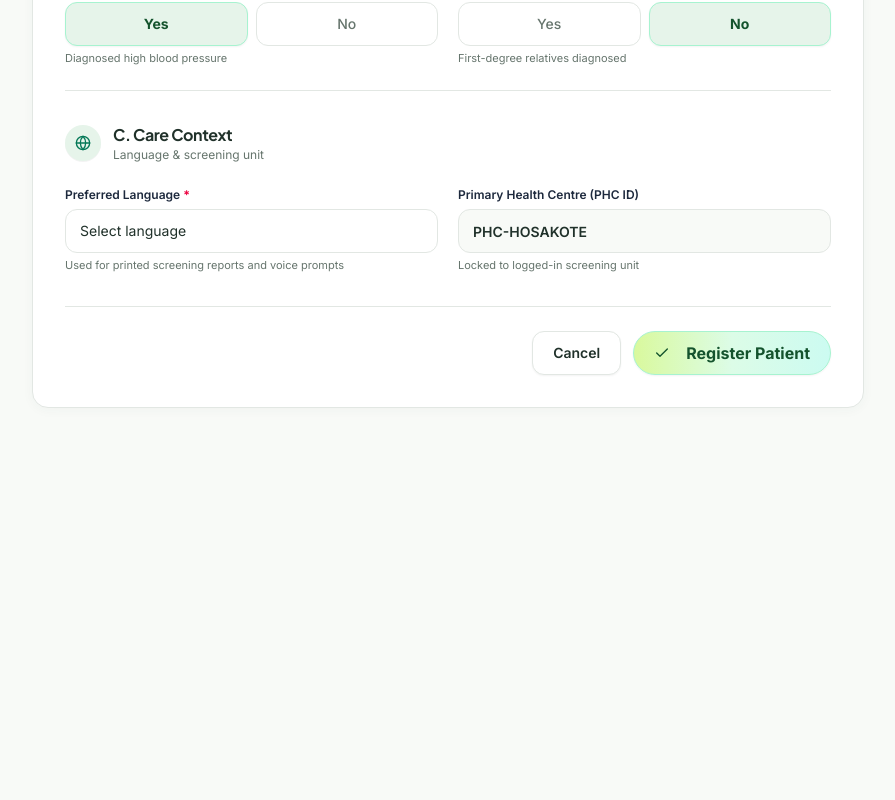
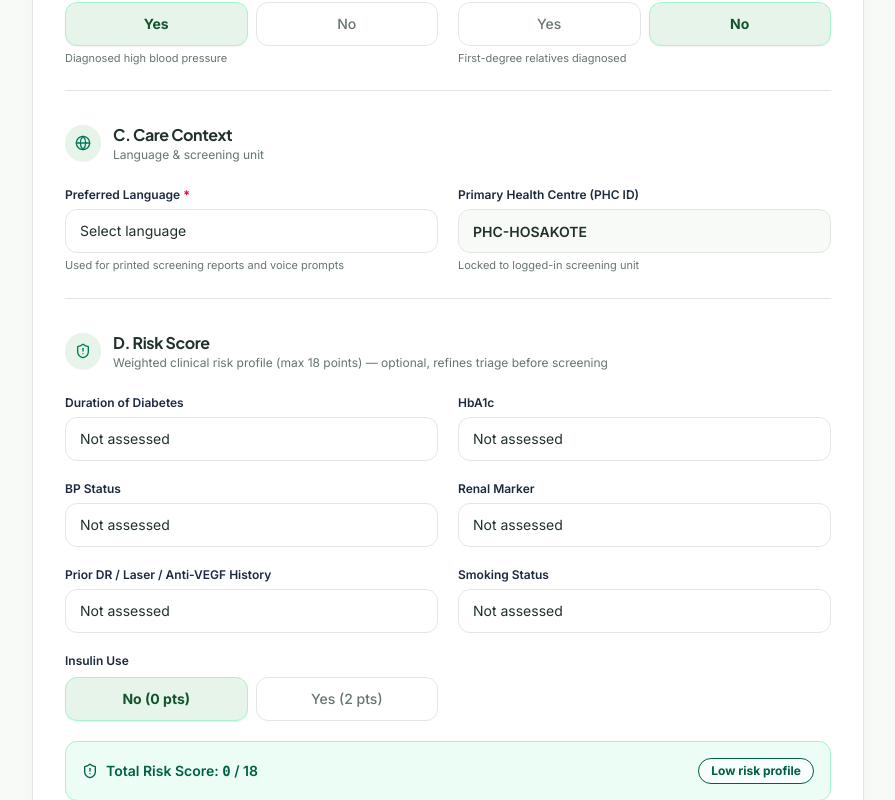
Before and after one commit to Mohammad-Adnan-Shakil/DRISHTI-AI, a React (Vite) app in the folder frontend/: page /register in a window 1280 px wide. Shown: the part 900-1700 px from the top of the page, without its empty margins (192-1087 px from the left). Before the commit the page ends 1380 px from the top, so only its background shows below. Built offline with nearby package versions, Linux system fonts and the light colour scheme.

Commit message:
feat: risk score fields in registration + patient history badge

```diff
--- a/frontend/src/lib/utils.js
+++ b/frontend/src/lib/utils.js
@@ -1,3 +1,17 @@
 export function cn(...classes) {
   return classes.filter(Boolean).join(' ')
 }
+
+// Registration-time Risk Score tier styling — shared between Register.jsx
+// (where the tier is computed) and PatientHistory.jsx (where it's displayed).
+export const RISK_TIER_STYLES = {
+  'Low risk profile': 'bg-emerald-50 text-emerald-800 border-emerald-200',
+  'Moderate risk profile': 'bg-amber-50 text-amber-800 border-amber-200',
+  'Elevated risk profile': 'bg-rose-50 text-rose-800 border-rose-200'
+}
+
+export function getRiskTierFromScore(totalScore) {
+  if (totalScore <= 5) return 'Low risk profile'
+  if (totalScore <= 10) return 'Moderate risk profile'
+  return 'Elevated risk profile'
+}
--- a/frontend/src/pages/PatientHistory.jsx
+++ b/frontend/src/pages/PatientHistory.jsx
@@ -1,4 +1,4 @@
-import { useState } from 'react'
+import { useState, useEffect } from 'react'
 import { Link, useNavigate, useParams } from 'react-router-dom'
 import {
   ArrowLeft,
@@ -24,11 +24,29 @@ import {
 } from 'lucide-react'
 import Navbar from '../components/Navbar'
 import GradeBadge from '../components/GradeBadge'
+import { getPatient } from '../lib/api'
+import { cn, RISK_TIER_STYLES } from '../lib/utils'
 
 export default function PatientHistory() {
   const navigate = useNavigate()
   const { patientId } = useParams()
   const activePatientId = patientId || 'DRI-2026-00421'
+
+  // Risk Score tier is only available for real, API-backed patients
+  // (numeric IDs from POST /api/patient) — demo/mock patient IDs have none.
+  const [apiPatient, setApiPatient] = useState(null)
+
+  useEffect(() => {
+    if (!/^\d+$/.test(activePatientId)) {
+      setApiPatient(null)
+      return
+    }
+    let cancelled = false
+    getPatient(activePatientId)
+      .then(p => { if (!cancelled) setApiPatient(p) })
+      .catch(() => { if (!cancelled) setApiPatient(null) })
+    return () => { cancelled = true }
+  }, [activePatientId])
 
   const [activeLayer, setActiveLayer] = useState('original') // 'original' | 'gradcam' | 'vessels'
   const [expandedVisits, setExpandedVisits] = useState({
@@ -178,6 +196,14 @@ export default function PatientHistory() {
                   <span className="inline-flex items-center gap-1 px-2.5 py-0.5 rounded-full bg-emerald-50 text-emerald-700 border border-emerald-200 text-xs font-semibold">
                     <span className="w-1.5 h-1.5 rounded-full bg-emerald-600"></span> Active Cohort
                   </span>
+                  {apiPatient?.risk_tier && (
+                    <span className={cn('inline-flex items-center gap-1 px-2.5 py-0.5 rounded-full border text-xs font-bold', RISK_TIER_STYLES[apiPatient.risk_tier])}>
+                      {apiPatient.risk_tier}
+                      {apiPatient.risk_score_total != null && (
+                        <span className="font-mono font-semibold opacity-80">({apiPatient.risk_score_total}/18)</span>
+                      )}
+                    </span>
+                  )}
                 </div>
                 <p className="text-xs sm:text-sm text-slate-500">
                   52 yrs • Female • PHC Hosakote • Primary ABHA ID: <span className="font-mono text-slate-700 font-medium">91-4829-1049-2210</span>
--- a/frontend/src/pages/Register.jsx
+++ b/frontend/src/pages/Register.jsx
@@ -1,8 +1,74 @@
-import { useState } from 'react'
+import { useState, useMemo } from 'react'
 import { Link, useNavigate } from 'react-router-dom'
-import { Check, User, FileText, Globe, AlertCircle, ArrowRight, Loader2 } from 'lucide-react'
+import { Check, User, FileText, Globe, AlertCircle, ArrowRight, Loader2, ShieldAlert } from 'lucide-react'
 import Navbar from '../components/Navbar'
 import { createPatient } from '../lib/api'
+import { cn, RISK_TIER_STYLES, getRiskTierFromScore } from '../lib/utils'
+
+// Registration-time Risk Score — 7 weighted clinical factors, max 18 points,
+// captured before any AI screening exists so PHC staff can triage on sight.
+const RISK_SCORE_FIELDS = [
+  {
+    key: 'diabetesDurationScore',
+    label: 'Duration of Diabetes',
+    options: [
+      { label: '< 5 years', score: 0 },
+      { label: '5 – 10 years', score: 1 },
+      { label: '10 – 15 years', score: 2 },
+      { label: '> 15 years', score: 3 }
+    ]
+  },
+  {
+    key: 'hba1cScore',
+    label: 'HbA1c',
+    options: [
+      { label: '< 7%', score: 0 },
+      { label: '7% – 8.5%', score: 1 },
+      { label: '8.5% – 10%', score: 2 },
+      { label: '> 10%', score: 3 }
+    ]
+  },
+  {
+    key: 'bpStatusScore',
+    label: 'BP Status',
+    options: [
+      { label: 'Controlled / No HTN', score: 0 },
+      { label: 'Diagnosed HTN, Controlled', score: 1 },
+      { label: 'Uncontrolled (> 140 systolic)', score: 2 }
+    ]
+  },
+  {
+    key: 'renalMarkerScore',
+    label: 'Renal Marker',
+    options: [
+      { label: 'Normal', score: 0 },
+      { label: 'Microalbuminuria', score: 2 },
+      { label: 'Overt Proteinuria', score: 3 }
+    ]
+  },
+  {
+    key: 'priorDrHistoryScore',
+    label: 'Prior DR / Laser / Anti-VEGF History',
+    options: [
+      { label: 'None', score: 0 },
+      { label: 'Prior Mild NPDR', score: 2 },
+      { label: 'Prior Moderate–Severe DR / Laser / Anti-VEGF', score: 4 }
+    ]
+  },
+  {
+    key: 'smokingStatusScore',
+    label: 'Smoking Status',
+    options: [
+      { label: 'Never / Former Smoker', score: 0 },
+      { label: 'Current Smoker', score: 1 }
+    ]
+  }
+]
+
+const INSULIN_USE_OPTIONS = [
+  { label: 'No', score: 0 },
+  { label: 'Yes', score: 2 }
+]
 
 export default function Register() {
   const navigate = useNavigate()
@@ -17,8 +83,25 @@ export default function Register() {
     hypertension: 'Yes',
     familyHistory: 'No',
     preferredLanguage: '',
-    phcId: 'PHC-HOSAKOTE'
+    phcId: 'PHC-HOSAKOTE',
+    // Risk Score section — values hold the selected option's score (number) or '' if unselected
+    diabetesDurationScore: '',
+    hba1cScore: '',
+    bpStatusScore: '',
+    renalMarkerScore: '',
+    insulinUseScore: 0,
+    priorDrHistoryScore: '',
+    smokingStatusScore: ''
   })
+
+  const riskScoreTotal = useMemo(() => {
+    return RISK_SCORE_FIELDS.reduce((sum, field) => {
+      const val = formData[field.key]
+      return sum + (val === '' || val == null ? 0 : Number(val))
+    }, Number(formData.insulinUseScore) || 0)
+  }, [formData])
+
+  const riskTierLabel = useMemo(() => getRiskTierFromScore(riskScoreTotal), [riskScoreTotal])
 
   const [errors, setErrors] = useState({})
   const [isSubmitting, setIsSubmitting] = useState(false)
@@ -62,7 +145,16 @@ export default function Register() {
         hba1c_level: formData.hba1c ? parseFloat(formData.hba1c) : null,
         hypertension: formData.hypertension === 'Yes',
         family_history_dr: formData.familyHistory === 'Yes',
-        preferred_language: formData.preferredLanguage
+        preferred_language: formData.preferredLanguage,
+        diabetes_duration_score: formData.diabetesDurationScore === '' ? null : Number(formData.diabetesDurationScore),
+        hba1c_score: formData.hba1cScore === '' ? null : Number(formData.hba1cScore),
+        bp_status_score: formData.bpStatusScore === '' ? null : Number(formData.bpStatusScore),
+        renal_marker_score: formData.renalMarkerScore === '' ? null : Number(formData.renalMarkerScore),
+        insulin_use_score: Number(formData.insulinUseScore) || 0,
+        prior_dr_history_score: formData.priorDrHistoryScore === '' ? null : Number(formData.priorDrHistoryScore),
+        smoking_status_score: formData.smokingStatusScore === '' ? null : Number(formData.smokingStatusScore),
+        risk_score_total: riskScoreTotal,
+        risk_tier: riskTierLabel
       })
       // Use returned ID if available
       if (result?.id) {
@@ -231,7 +323,7 @@ export default function Register() {
               </div>
 
               {/* SECTION C: Care Context */}
-              <div className="space-y-5">
+              <div className="space-y-5 pb-6 border-b border-[#E2E7E3]">
                 <div className="flex items-center gap-3">
                   <div className="w-9 h-9 rounded-full bg-[#E6F4EA] text-[#047857] flex items-center justify-center shrink-0 shadow-2xs"><Globe className="w-4 h-4" /></div>
                   <div>
@@ -261,6 +353,54 @@ export default function Register() {
                       className="touch-target w-full h-11 rounded-xl border border-[#E2E7E3] bg-[#F8FAF7] px-3.5 text-sm font-semibold text-[#20312A] cursor-not-allowed select-all" />
                     <p className="text-[11px] text-[#66756D] mt-1">Locked to logged-in screening unit</p>
                   </div>
+                </div>
+              </div>
+
+              {/* SECTION D: Risk Score */}
+              <div className="space-y-5">
+                <div className="flex items-center gap-3">
+                  <div className="w-9 h-9 rounded-full bg-[#E6F4EA] text-[#047857] flex items-center justify-center shrink-0 shadow-2xs"><ShieldAlert className="w-4 h-4" /></div>
+                  <div>
+                    <h2 className="font-heading font-bold text-base text-[#20312A] tracking-tight">D. Risk Score</h2>
+                    <p className="text-xs text-[#66756D]">Weighted clinical risk profile (max 18 points) — optional, refines triage before screening</p>
+                  </div>
+                </div>
+
+                <div className="grid grid-cols-1 sm:grid-cols-2 gap-5 pt-1">
+                  {RISK_SCORE_FIELDS.map(field => (
+                    <div key={field.key}>
+                      <label className="block text-xs font-semibold text-slate-800 mb-1.5" htmlFor={field.key}>{field.label}</label>
+                      <select id={field.key} value={formData[field.key]} onChange={(e) => handleInputChange(field.key, e.target.value)}
+                        className="touch-target w-full h-11 rounded-xl border border-[#E2E7E3] bg-white px-3.5 pr-10 text-sm text-[#20312A] focus:outline-none focus-visible:ring-2 focus-visible:ring-[#16866A] appearance-none cursor-pointer transition-all">
+                        <option value="">Not assessed</option>
+                        {field.options.map(opt => (
+                          <option key={opt.label} value={opt.score}>{opt.label} ({opt.score} pt{opt.score === 1 ? '' : 's'})</option>
+                        ))}
+                      </select>
+                    </div>
+                  ))}
+                  <div>
+                    <label className="block text-xs font-semibold text-slate-800 mb-2">Insulin Use</label>
+                    <div className="grid grid-cols-2 gap-2" role="group">
+                      {INSULIN_USE_OPTIONS.map(opt => (
+                        <button key={opt.label} type="button" onClick={() => handleInputChange('insulinUseScore', opt.score)}
+                          className={`touch-target h-11 flex items-center justify-center rounded-xl text-sm transition-all cursor-pointer ${Number(formData.insulinUseScore) === opt.score ? 'bg-[#E6F4EA] text-[#14532D] font-bold border border-[#A7F3D0] shadow-xs' : 'bg-white border border-[#E2E7E3] text-[#66756D] hover:bg-slate-50 font-medium'}`}>
+                          {opt.label} ({opt.score} pt{opt.score === 1 ? '' : 's'})
+                        </button>
+                      ))}
+                    </div>
+                  </div>
+                </div>
+
+                {/* Auto-calculated total + tier */}
+                <div className={cn('flex flex-col sm:flex-row sm:items-center justify-between gap-3 rounded-xl border p-4', RISK_TIER_STYLES[riskTierLabel])}>
+                  <div className="flex items-center gap-2">
+                    <ShieldAlert className="w-4 h-4 shrink-0" />
+                    <span className="text-sm font-semibold">Total Risk Score: <span className="font-mono font-extrabold">{riskScoreTotal}</span> / 18</span>
+                  </div>
+                  <span className="inline-flex items-center px-3 py-1 rounded-full text-xs font-bold border bg-white/60">
+                    {riskTierLabel}
+                  </span>
                 </div>
               </div>
 
```
Also changed, not shown: 2 other files (tests, documents, lock files or other folders).
